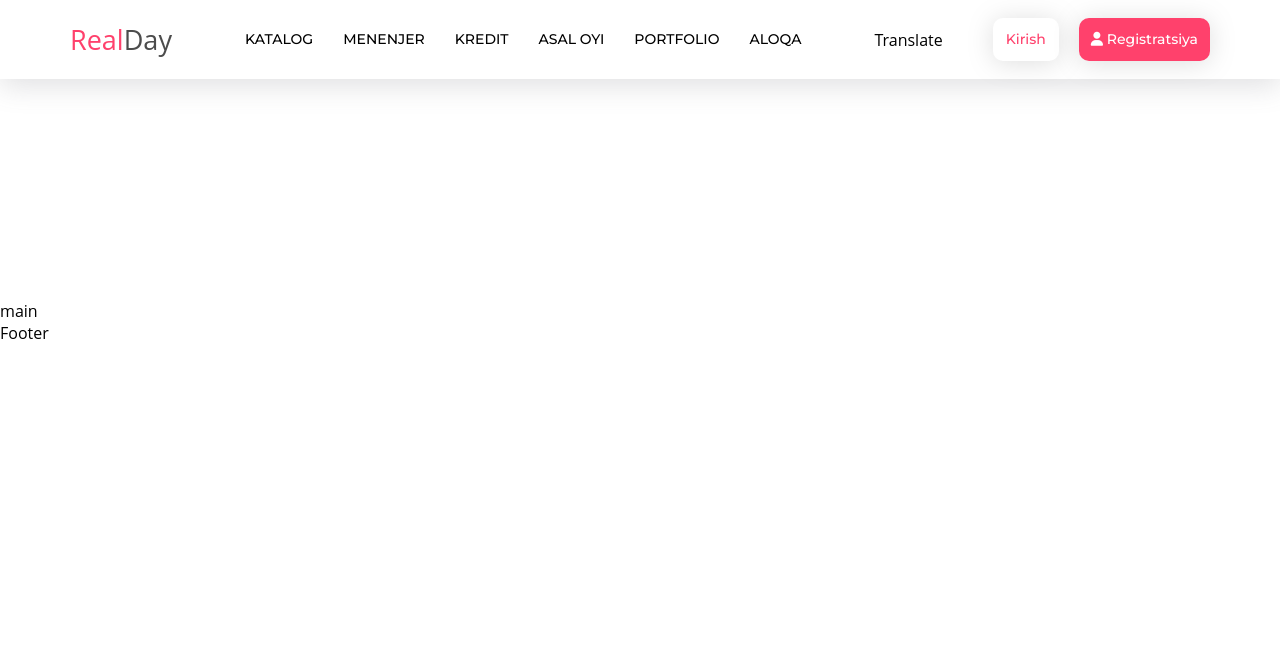
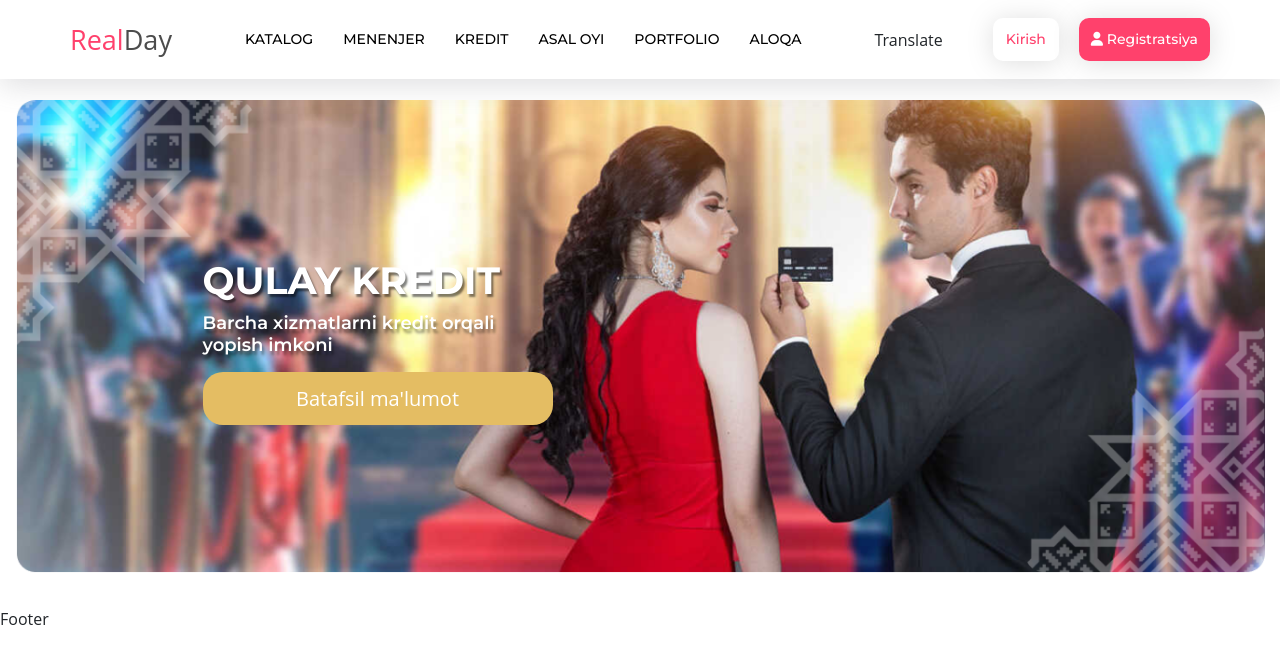
Before and after one commit to tuit212/realDayReact, a React (Create React App) app: page / in a window 1280 px wide. Shown: the top 664 px of the page. Built offline with nearby package versions, Linux system fonts and the light colour scheme.

Commit message:
carousel

```diff
--- a/package.json
+++ b/package.json
@@ -14,6 +14,7 @@
     "react-dom": "^18.2.0",
     "react-router-dom": "^6.8.1",
     "react-scripts": "5.0.1",
+    "react-slick": "^0.29.0",
     "sass": "^1.58.3",
     "web-vitals": "^2.1.4"
   },
--- a/public/index.html
+++ b/public/index.html
@@ -8,8 +8,9 @@
       name="description"
       content="Web site created using create-react-app"
     />
-    <link rel="apple-touch-icon" href="%PUBLIC_URL%/logo192.png" />
-    <link rel="manifest" href="%PUBLIC_URL%/manifest.json" />
+    <!-- bootstrap link -->
+    <link href="https://cdn.jsdelivr.net/npm/bootstrap@5.3.0-alpha1/dist/css/bootstrap.min.css" rel="stylesheet" integrity="sha384-GLhlTQ8iRABdZLl6O3oVMWSktQOp6b7In1Zl3/Jr59b6EGGoI1aFkw7cmDA6j6gD" crossorigin="anonymous">
+    <script src="https://cdn.jsdelivr.net/npm/bootstrap@5.3.0-alpha1/dist/js/bootstrap.bundle.min.js" integrity="sha384-w76AqPfDkMBDXo30jS1Sgez6pr3x5MlQ1ZAGC+nuZB+EYdgRZgiwxhTBTkF7CXvN" crossorigin="anonymous"></script>
     <!-- fonds icons -->
     <link rel="stylesheet" href="https://cdnjs.cloudflare.com/ajax/libs/font-awesome/6.3.0/css/all.min.css">
     <!-- fonds link -->
--- a/src/components/Header/Header.scss
+++ b/src/components/Header/Header.scss
@@ -14,6 +14,7 @@
         font-weight: 500;
         line-height: 25px;
         color: #FF416C;
+        text-decoration: none;
 
         & > span {
             color: #4C4C4C;
--- a/src/components/Header/LoginEnter/LoginEnter.scss
+++ b/src/components/Header/LoginEnter/LoginEnter.scss
@@ -18,6 +18,7 @@
     line-height: 17px;
     font-size: 14px;
     color: #FF416C;
+    text-decoration: none;
     transition: all 0.5s;
 
     &:active{
@@ -34,6 +35,7 @@
     font-size: 14px;
     line-height: 17px;
     font-weight: 500;
+    text-decoration: none;
     transition: all 0.5s;
 
     &:active{
--- a/src/components/Login/Login.jsx
+++ b/src/components/Login/Login.jsx
@@ -1,5 +1,6 @@
 import React from 'react'
 import "./Login.scss"
+
 
 function Login() {
     return (
--- /dev/null
+++ b/src/components/Main/Caruosel/Carousel.jsx
@@ -0,0 +1,55 @@
+import React from 'react'
+import './carousel.scss'
+import img from "../../../Assets/images/main/caruosel/img.png"
+import img1 from "../../../Assets/images/main/caruosel/img1.png"
+import img2 from "../../../Assets/images/main/caruosel/img2.png"
+import CarouselItem from './CarouselItem/CarouselItem'
+
+
+function Carousel() {
+    return (
+        <div className='container' id='carousel'>
+            <div id="carouselExampleFade" class="carousel slide carousel-fade">
+                <div class="carousel-inner">
+                    <div class="carousel-item active">
+                        <img src={img} alt="" className='d-block w-100 h-100' />
+                        <CarouselItem
+                            title="QULAY KREDIT "
+                            text="Barcha xizmatlarni kredit orqali yopish imkoni"
+                            btn="Batafsil ma'lumot"
+                            link="/kredit"
+                        />
+                    </div>
+                    <div class="carousel-item">
+                        <img src={img1} alt="" className='d-block w-100 h-100' />
+                        <CarouselItem
+                            title="Mo’jaz to’yxona"
+                            text="Barcha xizmatlarni kredit orqali yopish imkoni"
+                            btn="Batafsil ma'lumot"
+                            link="/to'yxona"
+                        />
+                    </div>
+                    <div class="carousel-item">
+                        <img src={img2} alt="" className='d-block w-100'  style={{height:"507px"}} />
+                        <CarouselItem
+                            title="HASHAMATLI ORZULAR RO’YOBI"
+                            text="Orzularingizni birga ro’yobga chiqaramiz"
+                            btn="Batafsil ma'lumot"
+                            link="/to'yxona"
+                        />
+                    </div>
+                </div>
+                <button class="carousel-control-prev" type="button" data-bs-target="#carouselExampleFade" data-bs-slide="prev">
+                    <span class="carousel-control-prev-icon" aria-hidden="true"></span>
+                    <span class="visually-hidden">Previous</span>
+                </button>
+                <button class="carousel-control-next" type="button" data-bs-target="#carouselExampleFade" data-bs-slide="next">
+                    <span class="carousel-control-next-icon" aria-hidden="true"></span>
+                    <span class="visually-hidden">Next</span>
+                </button>
+            </div>
+        </div>
+    )
+}
+
+export default Carousel
--- /dev/null
+++ b/src/components/Main/Caruosel/CarouselItem/CarouselItem.jsx
@@ -0,0 +1,15 @@
+import React from 'react'
+import './CarouselItem.scss'
+import { Link } from 'react-router-dom'
+
+function CarouselItem({title , text , btn , link}) {
+    return (
+        <div class="carousel-caption carousel_item">
+            <h3> {title} </h3>
+            <p> {text} </p>
+            <Link to={link} className='carousel-btn' > {btn} </Link>
+        </div>
+    )
+}
+
+export default CarouselItem
--- /dev/null
+++ b/src/components/Main/Caruosel/CarouselItem/CarouselItem.scss
@@ -0,0 +1,40 @@
+.carousel-caption{
+    left: 15% !important;
+    text-align: left;
+    bottom: 27%;
+    width: 40%;
+
+    & > h3 {
+        font-family: 'Montserrat';
+        font-weight: 700;
+        font-size: 38px;
+        line-height: 46px;
+        font-style: normal;
+        color: #FFFFFF;
+        text-shadow: 2px 3px 2px rgba(0, 0, 0, 0.49);
+    }
+
+    & > p {
+        font-family: 'Montserrat';
+        width: 71%;
+        font-size: 18px;
+        line-height: 22px;
+        font-weight: 600;
+        color: #FFFFFF;
+        text-shadow: 2px 4px 3px rgba(0, 0, 0, 0.43);
+    }
+
+    .carousel-btn{
+        text-decoration: none;
+        display: block;
+        width: 70%;
+        text-align: center;
+        padding: 15px 0;
+        font-weight: 500;
+        line-height: 23px;
+        font-size: 20px;
+        color: #FFFFFF;
+        border-radius: 20px;
+        background: #E4BD63;
+    }
+}
--- /dev/null
+++ b/src/components/Main/Caruosel/carousel.scss
@@ -0,0 +1,17 @@
+#carousel{
+    height: 507px;
+}
+.carousel-control-next, .carousel-control-prev {
+    width: 10%;
+    z-index: -1;
+}
+.carousel{
+    transition: all 0.5s ease;
+}
+.carousel:hover {
+
+    .carousel-control-next , .carousel-control-prev{
+        z-index: 1;
+        opacity: 1;
+    }
+}
--- a/src/components/Main/Main.jsx
+++ b/src/components/Main/Main.jsx
@@ -1,9 +1,10 @@
 import React from 'react'
+import Carousel from './Caruosel/Carousel'
 
 function Main() {
     return (
-        <div style={{paddingTop:"300px"}}>
-            main
+        <div style={{paddingTop:"100px"}}>
+            <Carousel/>
         </div>
     )
 }
```
Also changed, not shown: 2 other files (tests, documents, lock files or other folders).
